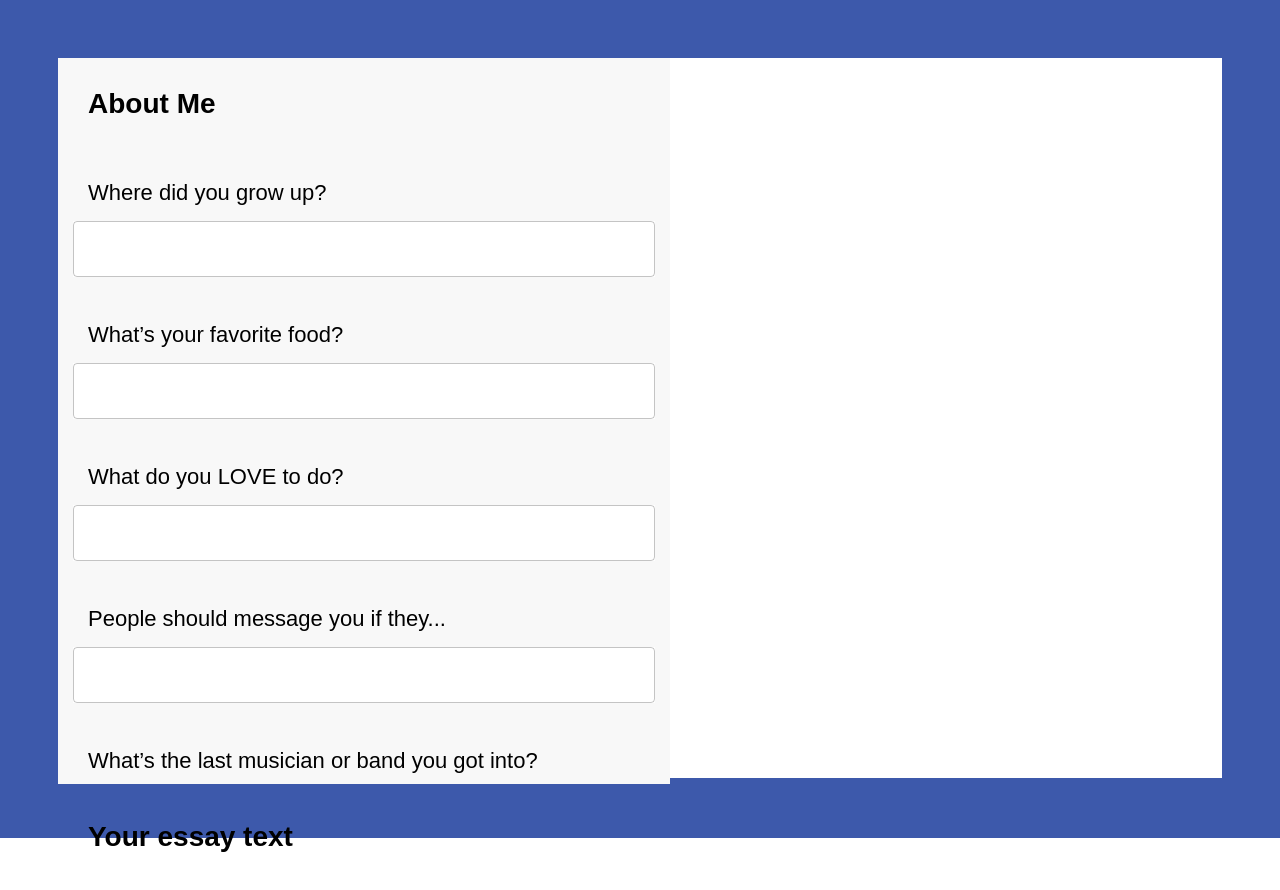
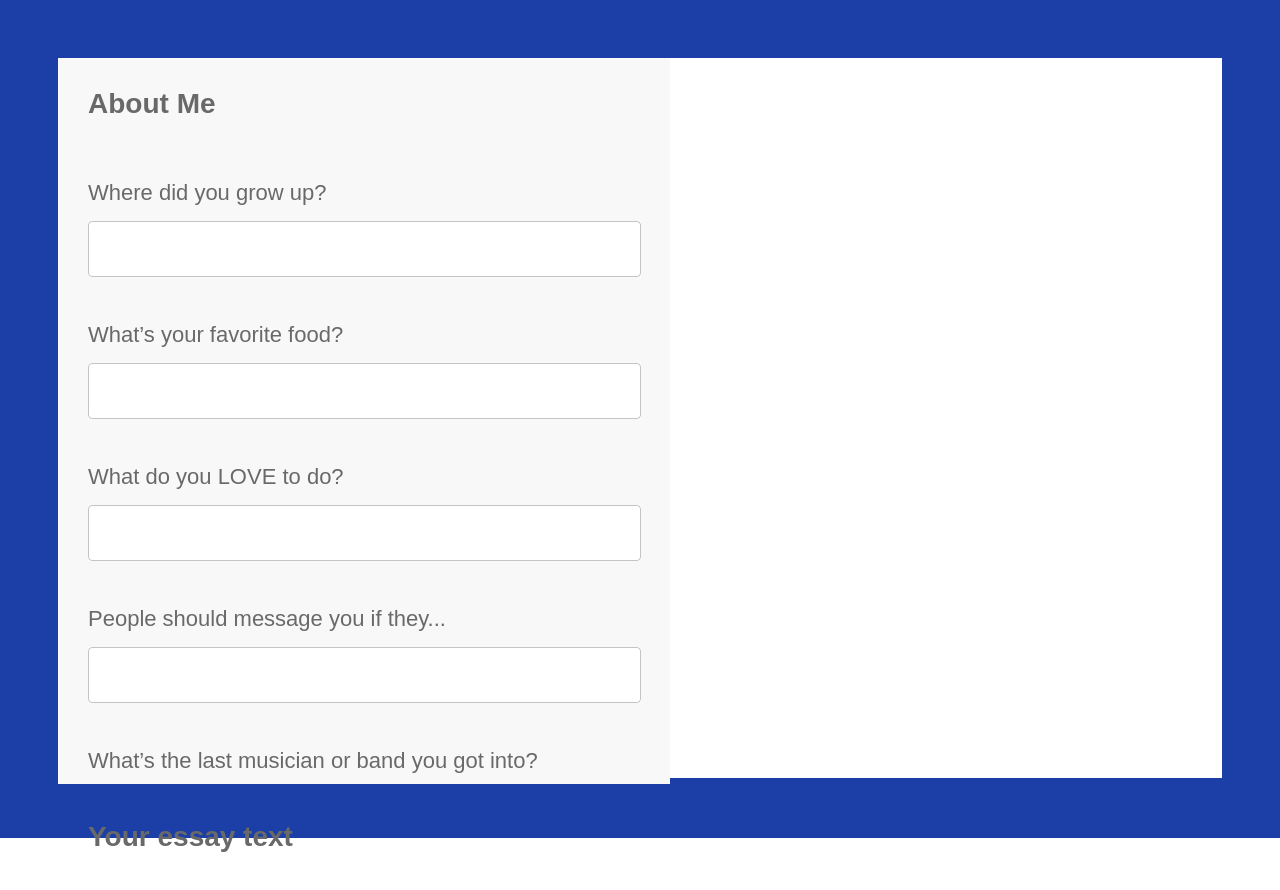
Before and after one commit to Sourabh25495/OKC-Application, a React (Create React App) app: page / in a window 1280 px wide. Shown: the top 890 px of the page. Built offline with nearby package versions, Linux system fonts and the light colour scheme.

Commit message:
OKC essay functionality

```diff
--- a/src/components/App.scss
+++ b/src/components/App.scss
@@ -5,7 +5,7 @@
   border-style: solid;
   margin: -10px;
   border-width: 60px;
-  border-color: #3d59ab;
+  border-color: #1c3fa7;
   height: 90vh;
 }
 
@@ -47,11 +47,13 @@
   padding: 15px;
   font-size: 28px;
   font-family: Arial;
+  color: #696969;
 }
 .field-label {
   padding: 15px;
   font-size: 22px;
   font-family: Arial;
+  color: #696969;
 }
 
 .button {
--- a/src/components/ComposeEssay/ComposeEssay.js
+++ b/src/components/ComposeEssay/ComposeEssay.js
@@ -25,6 +25,7 @@ export const ComposeEssay = ({ setShowEditPage }) => {
     staticStatement
   );
   const answers = useSelector((state) => state.fieldAnswers);
+  console.log("Answers", answers)
   const classes = useStyles();
 
   const mapAnswers = () => {
--- a/src/components/InputComponent/InputComponent.js
+++ b/src/components/InputComponent/InputComponent.js
@@ -12,7 +12,7 @@ export const InputComponent = ({ label, id, staticText }) => {
       <div className="field-label">
         <label>{label}</label>
       </div>
-      <>
+      <div style={{paddingLeft: '15px', width: '95%', paddingRight: '15px'}}>
         <TextField
           variant="outlined"
           className={classes.textField}
@@ -27,8 +27,9 @@ export const InputComponent = ({ label, id, staticText }) => {
               },
             })
           }
+          fullWidth
         />
-      </>
+      </div>
     </div>
   );
 };
--- a/src/constants.js
+++ b/src/constants.js
@@ -2,8 +2,8 @@ export const FIELD_NAMES = {
   hometown: "hometown",
   favoriteFood: "favoriteFood",
   loveToDo: "loveToDo",
+  messageIf: "messageIf",
   music: "music",
-  messageIf: "messageIf",
   bar: "bar",
 };
 
@@ -26,10 +26,10 @@ export const FIELDS = {
 };
 
 export const STATIC_ESSAY_LINES = {
-  [FIELD_NAMES.hometown]: 'Originally from ',
-  [FIELD_NAMES.favoriteFood]: 'Cant get enough ',
-  [FIELD_NAMES.loveToDo]: 'I ',
-  [FIELD_NAMES.messageIf]: 'I love listening to ',
-  [FIELD_NAMES.music]: 'Send Me a message if you ',
-  [FIELD_NAMES.bar]: 'My favourite watering hole is ',
+  [FIELD_NAMES.hometown]: "Originally from ",
+  [FIELD_NAMES.favoriteFood]: "Cant get enough ",
+  [FIELD_NAMES.loveToDo]: "I ",
+  [FIELD_NAMES.messageIf]: "Send Me a message if you ",
+  [FIELD_NAMES.music]: "I love listening to ",
+  [FIELD_NAMES.bar]: "My favourite watering hole is ",
 };
--- a/src/madlibs.js
+++ b/src/madlibs.js
@@ -17,8 +17,8 @@ export const INITIAL_STATE = {
     FIELD_NAMES.hometown,
     FIELD_NAMES.favoriteFood,
     FIELD_NAMES.loveToDo,
+    FIELD_NAMES.messageIf,
     FIELD_NAMES.music,
-    FIELD_NAMES.messageIf,
     FIELD_NAMES.bar,
   ],
 
@@ -39,11 +39,9 @@ export function reducer(state = INITIAL_STATE, action) {
       return {
         ...state,
         fieldAnswers: { ...state.fieldAnswers, [fieldName]: answer },
-        essayText: { ...state.essayText, [staticStatement]: answer}
-
+        essayText: { ...state.essayText, [staticStatement]: answer },
       };
     }
-
 
     case INCREMENT_COUNTER: {
       return {
@@ -69,7 +67,6 @@ export function submitField({ id, answer, statement }) {
   return { type: SUBMIT_FIELD, payload: { fieldName: id, answer, statement } };
 }
 
-
 export function increment() {
   return { type: INCREMENT_COUNTER };
 }
```
